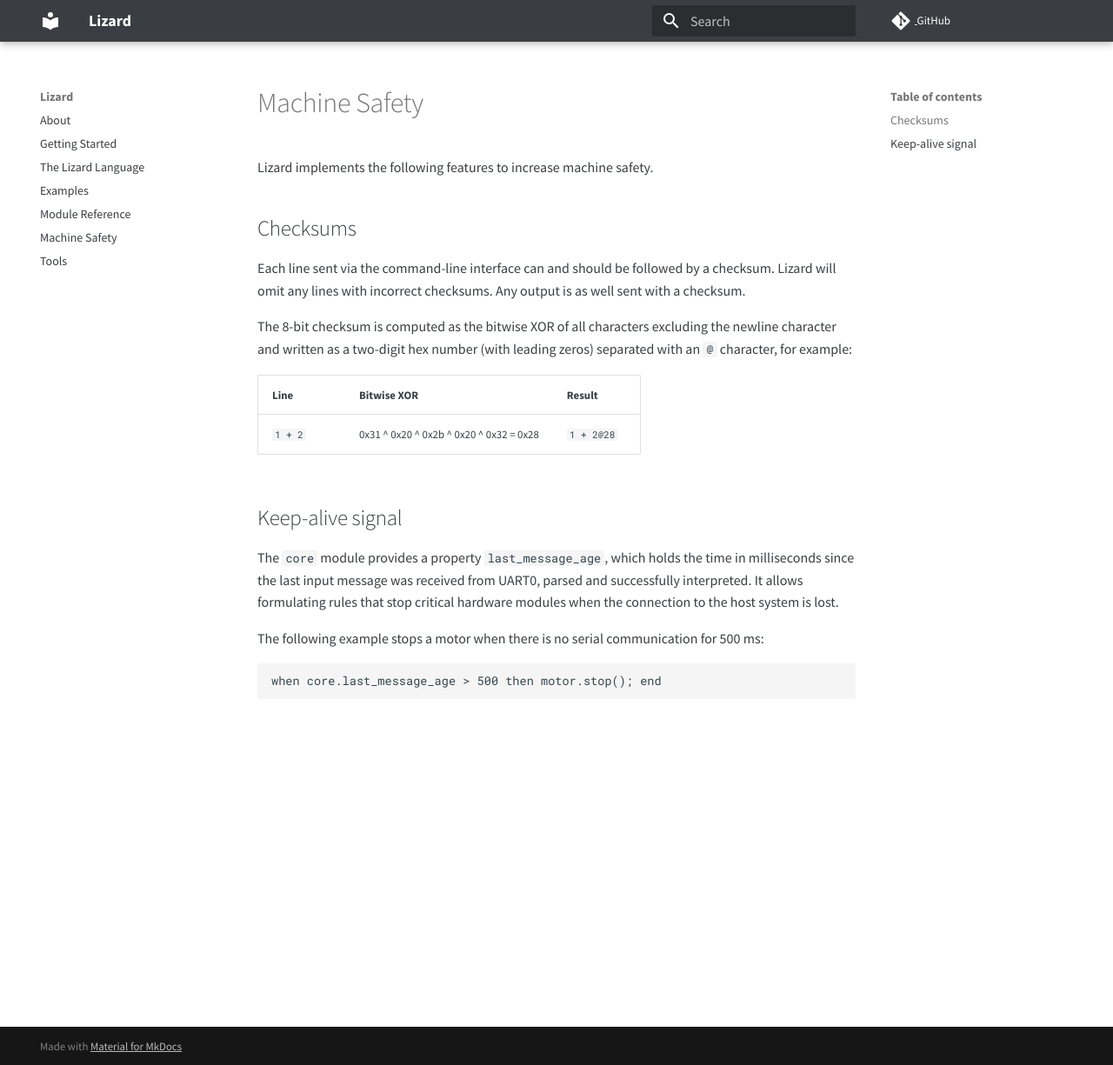
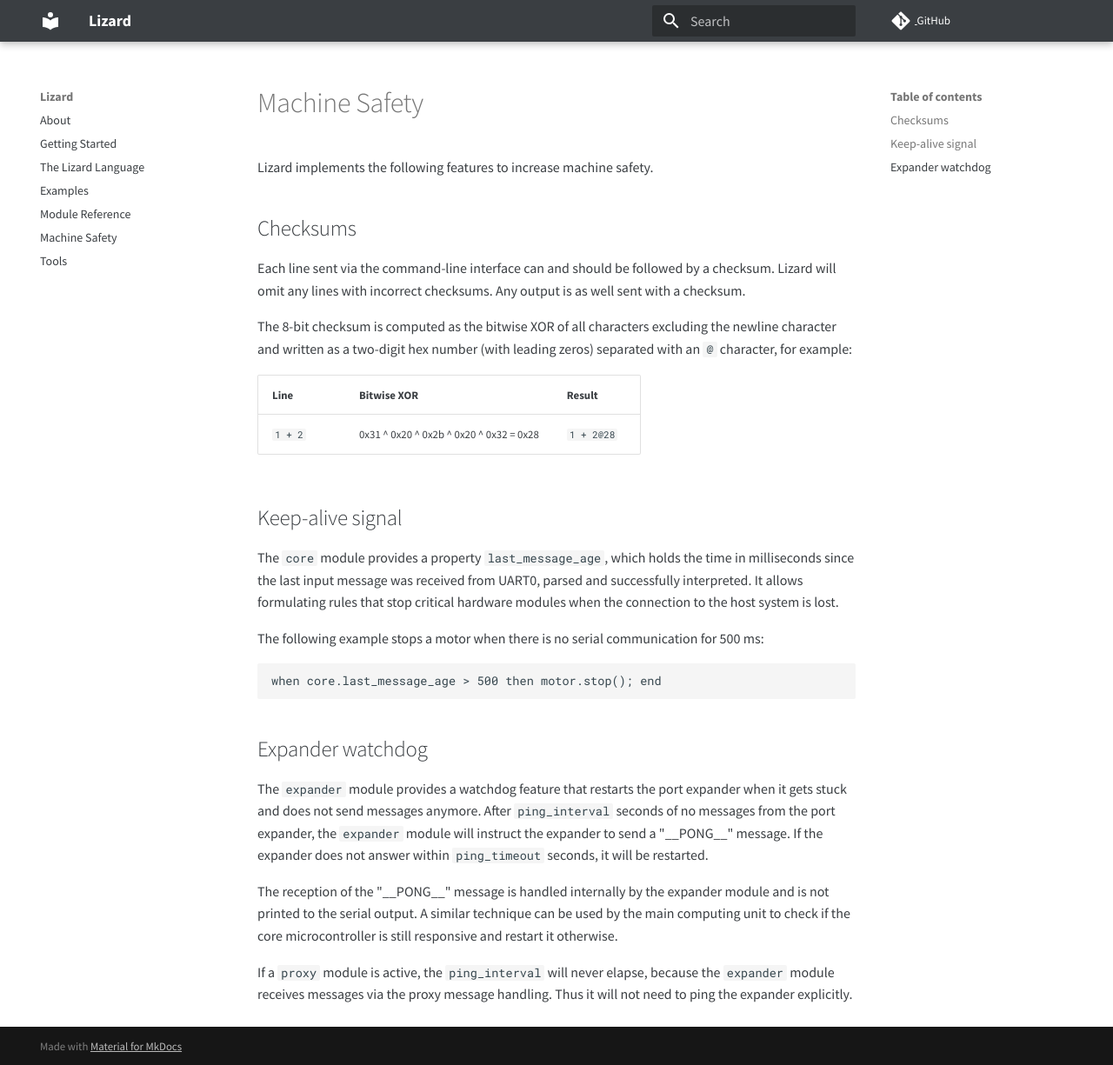
Before and after one commit to zauberzeug/lizard, an MkDocs documentation site: the page built from docs/machine_safety.md, in a window 1280 px wide and 1225 px high. Shown: the whole window at 87% size. Built offline with MkDocs 1.6.1 and Material for MkDocs 9.7.7, drawn with Linux system fonts in a browser that asks for light colours; comment, search, counter and statistics services are not loaded.

Commit message:
Expander watchdog for documentation (#98)
* updated docs

* review

---------

Co-authored-by: Falko Schindler <falko@zauberzeug.com>

```diff
--- a/docs/machine_safety.md
+++ b/docs/machine_safety.md
@@ -22,3 +22,15 @@ It allows formulating rules that stop critical hardware modules when the connect
 The following example stops a motor when there is no serial communication for 500 ms:
 
     when core.last_message_age > 500 then motor.stop(); end
+
+## Expander watchdog
+
+The `expander` module provides a watchdog feature that restarts the port expander when it gets stuck and does not send messages anymore.
+After `ping_interval` seconds of no messages from the port expander, the `expander` module will instruct the expander to send a "\_\_PONG\_\_" message.
+If the expander does not answer within `ping_timeout` seconds, it will be restarted.
+
+The reception of the "\_\_PONG\_\_" message is handled internally by the expander module and is not printed to the serial output.
+A similar technique can be used by the main computing unit to check if the core microcontroller is still responsive and restart it otherwise.
+
+If a `proxy` module is active, the `ping_interval` will never elapse, because the `expander` module receives messages via the proxy message handling.
+Thus it will not need to ping the expander explicitly.
```
